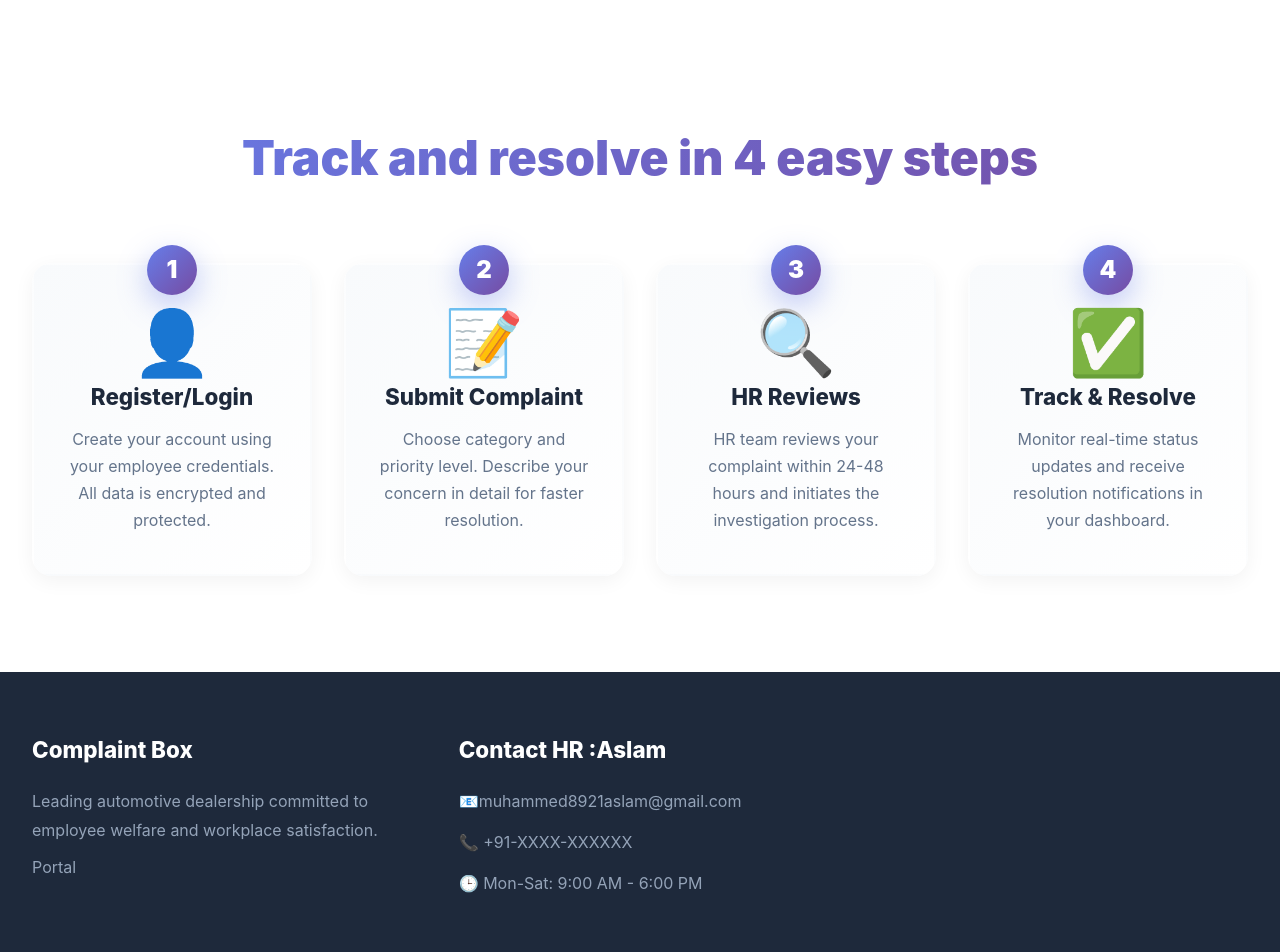
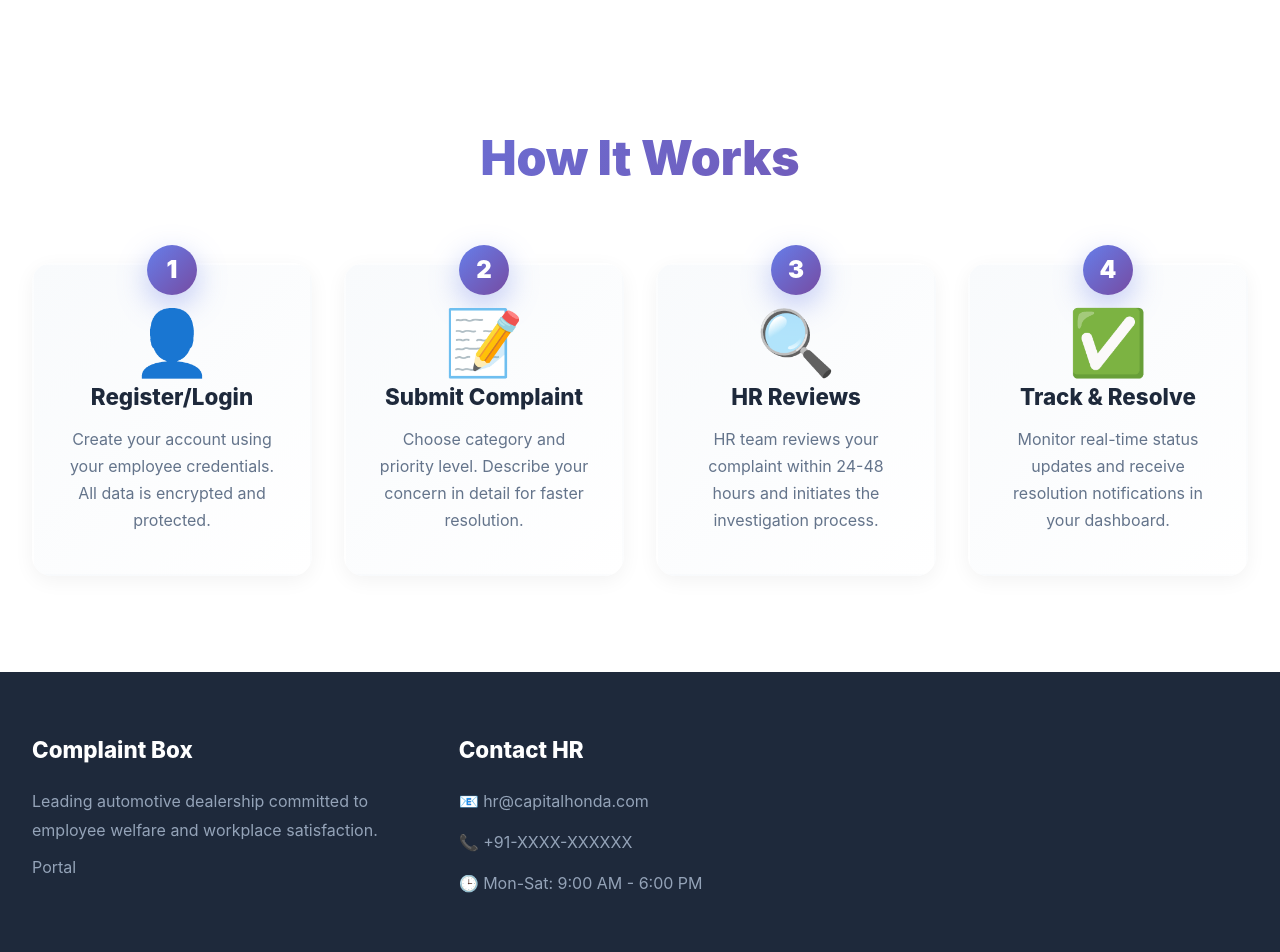
Before and after one commit to Jithinnnnnn/complaintbox-production, a React (Vite) app in the folder client/: page / in a window 1280 px wide. Shown: the part 780-1732 px from the top of the page. Built offline with nearby package versions, Linux system fonts and the light colour scheme; no server answers.

Commit message:
Fix: samll edits by hr

```diff
--- a/client/src/pages/Home.jsx
+++ b/client/src/pages/Home.jsx
@@ -30,7 +30,7 @@ export default function Home() {
             <section className="how-it-works">
                 <div style={{ height: '35px' }}></div>
                 <h2 className="section-title"> </h2>
-                <h2 className="section-title">Track and resolve in 4 easy steps</h2>
+                <h2 className="section-title">How It Works</h2>
                 <div style={{ height: '60px' }}></div>
 
                 <div className="steps-container">
@@ -75,8 +75,8 @@ export default function Home() {
                         <Link to="/admin"> Portal</Link>
                     </div>
                     <div className="footer-section">
-                        <h4>Contact HR :Aslam </h4>
-                        <p>📧muhammed8921aslam@gmail.com</p>
+                        <h4>Contact HR</h4>
+                        <p>📧 hr@capitalhonda.com</p>
                         <p>📞 +91-XXXX-XXXXXX</p>
                         <p>🕒 Mon-Sat: 9:00 AM - 6:00 PM</p>
 
```
